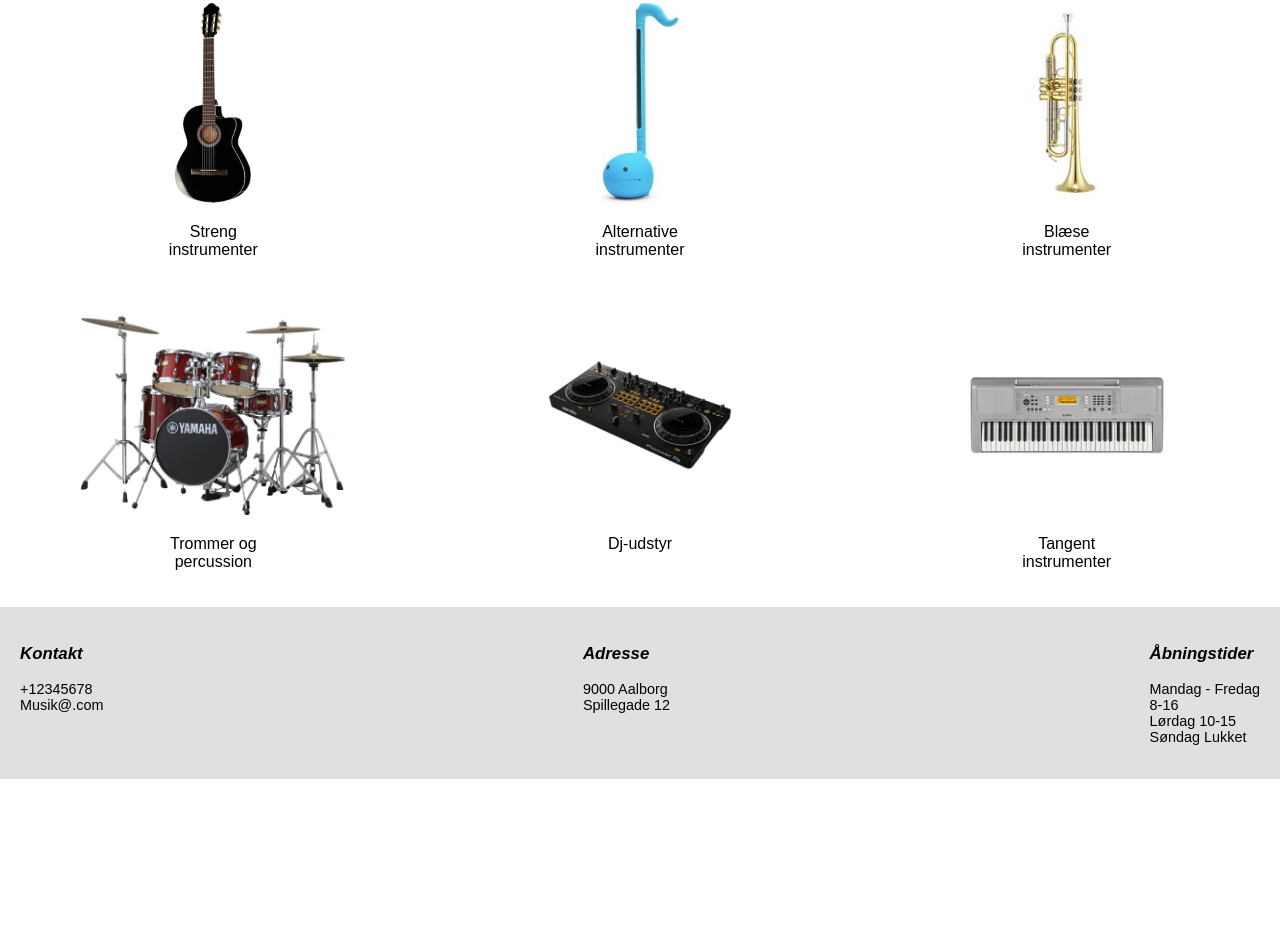
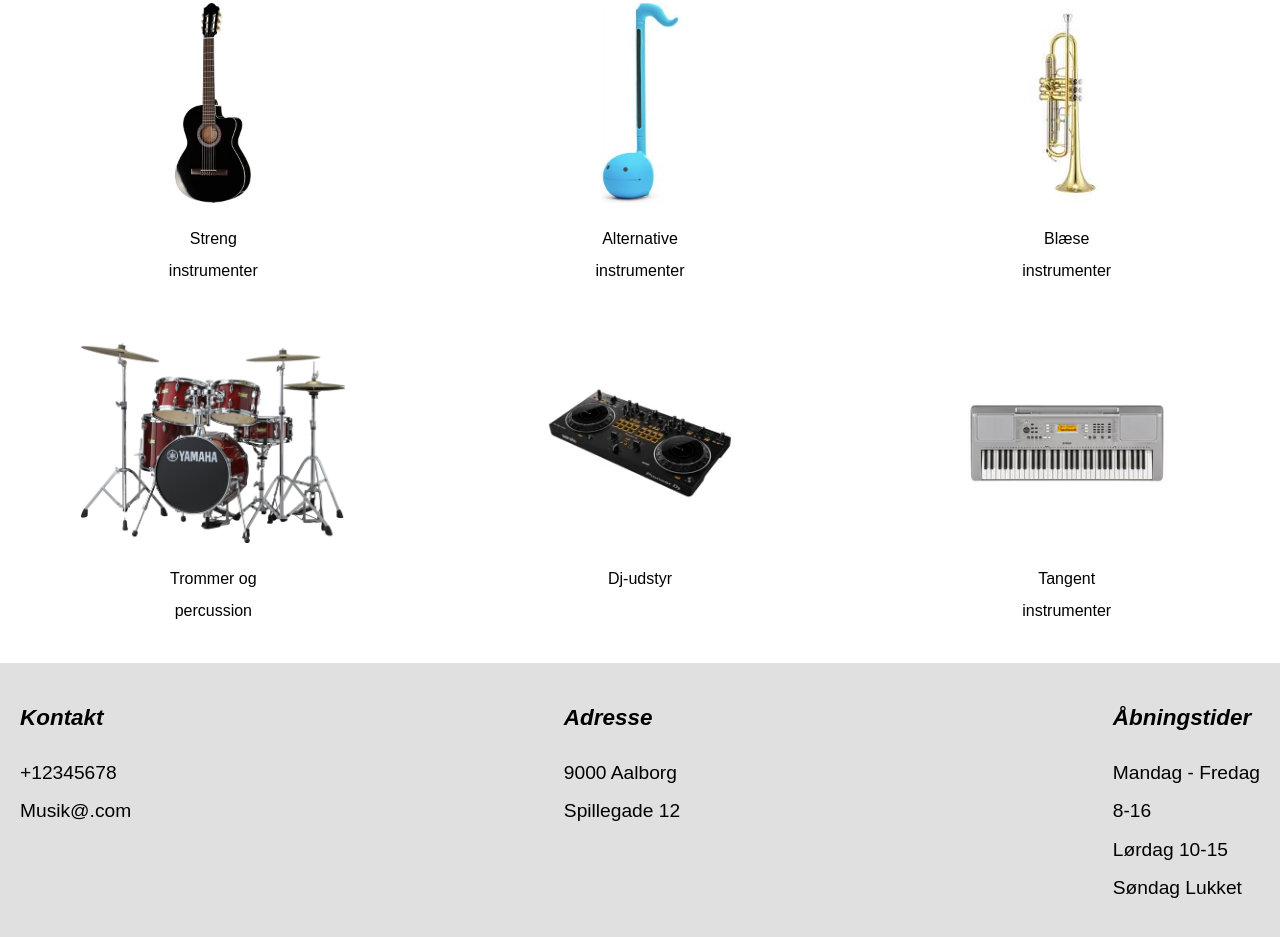
Before and after one commit to Basken3103/Plug-and-play_store, a plain HTML site: page index.html in a window 1280 px wide. Shown: the part 665-1602 px from the top of the page. Before the commit the page ends 1444 px from the top, so only its background shows below. Drawn offline with Linux system fonts and the light colour scheme.

Commit message:
Jeg har fået opdateret min logbog og er nu i gang med footeren.

```diff
--- a/css/footer.css
+++ b/css/footer.css
@@ -3,19 +3,19 @@ footer {
     justify-content: space-around;
     background-color: #e0e0e0;
     padding: 20px;
-    font-size: 0.9em;
+    font-size: 1.2em;
 }
 
 
 .footer-section h3 {
     margin-bottom: 10px;
     /* Afstand mellem overskrift og tekst */
-    font-style: italic;
+    font-style: black italic;
 }
 
-.footer-section p {
-    margin: 6px 0;
-    /* Lodret afstand mellem linjer */
+p {
+    line-height: 2;
+    /* Øger linjeafstand */
 }
 
 footer {
```
Also changed, not shown: 1 other file.
